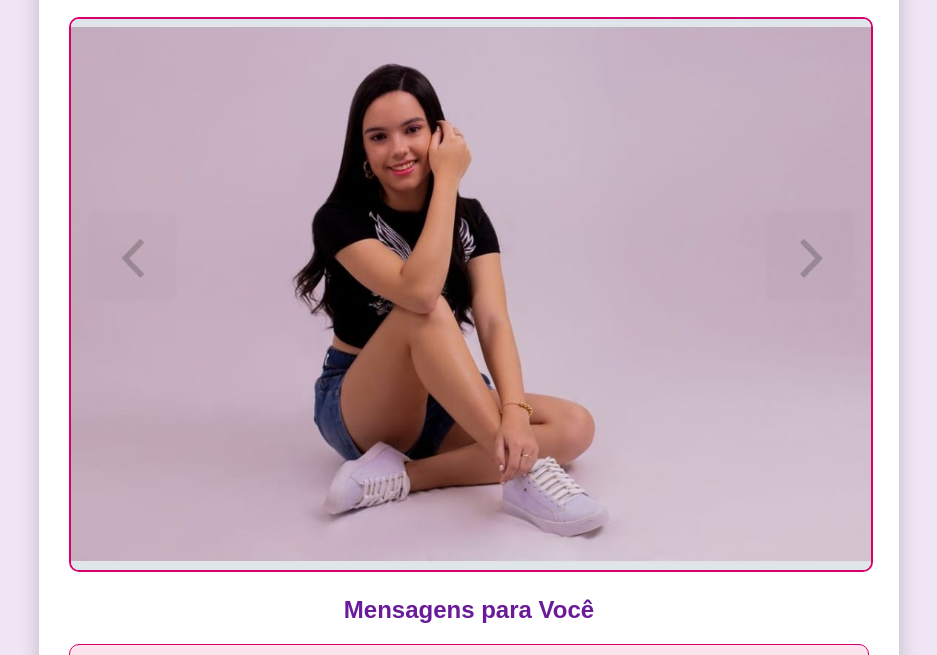
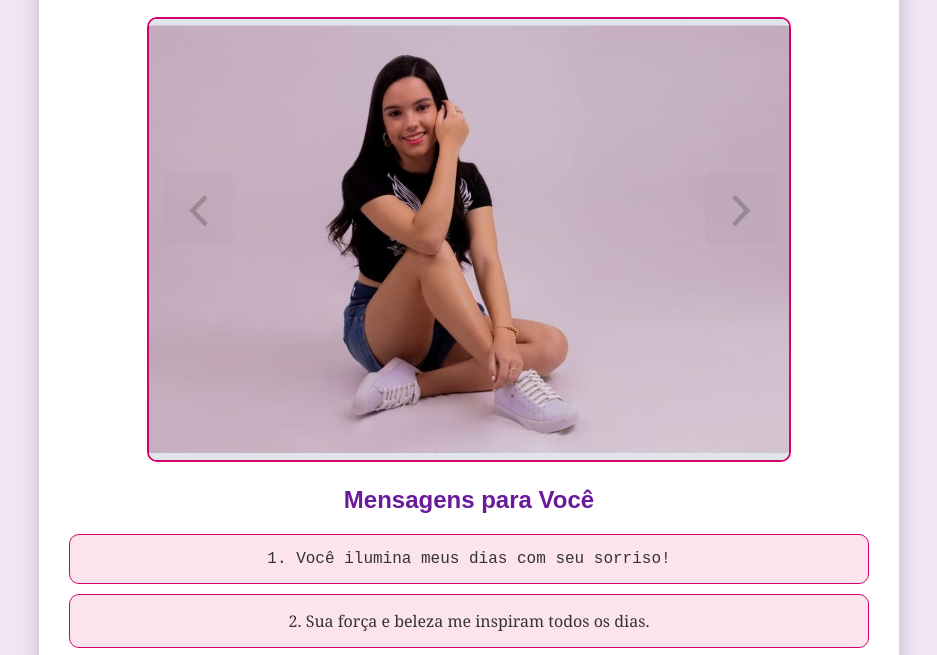
Before and after one commit to Bielzinxz803/para-ela, a plain HTML site: page index.html in a window 1280 px wide. Shown: the part 111-766 px from the top of the page, without its empty margins (171-1108 px from the left). Drawn offline with Linux system fonts and the light colour scheme.

Commit message:
Update index.html

```diff
--- a/index.html
+++ b/index.html
@@ -34,10 +34,10 @@
             transition: transform 0.3s; /* Transição suave */
         }
         .photo img {
-            max-width: 100%;
-            height: auto;
-            border-radius: 10px;
-            border: 2px solid #d5006d;
+        max-width: 80%; /* Ajuste a largura máxima conforme necessário */
+        height: auto;
+        border-radius: 10px;
+        border: 2px solid #d5006d;
         }
         .photo:hover {
             transform: scale(1.1); /* Aumenta a imagem ao passar o mouse */
```
